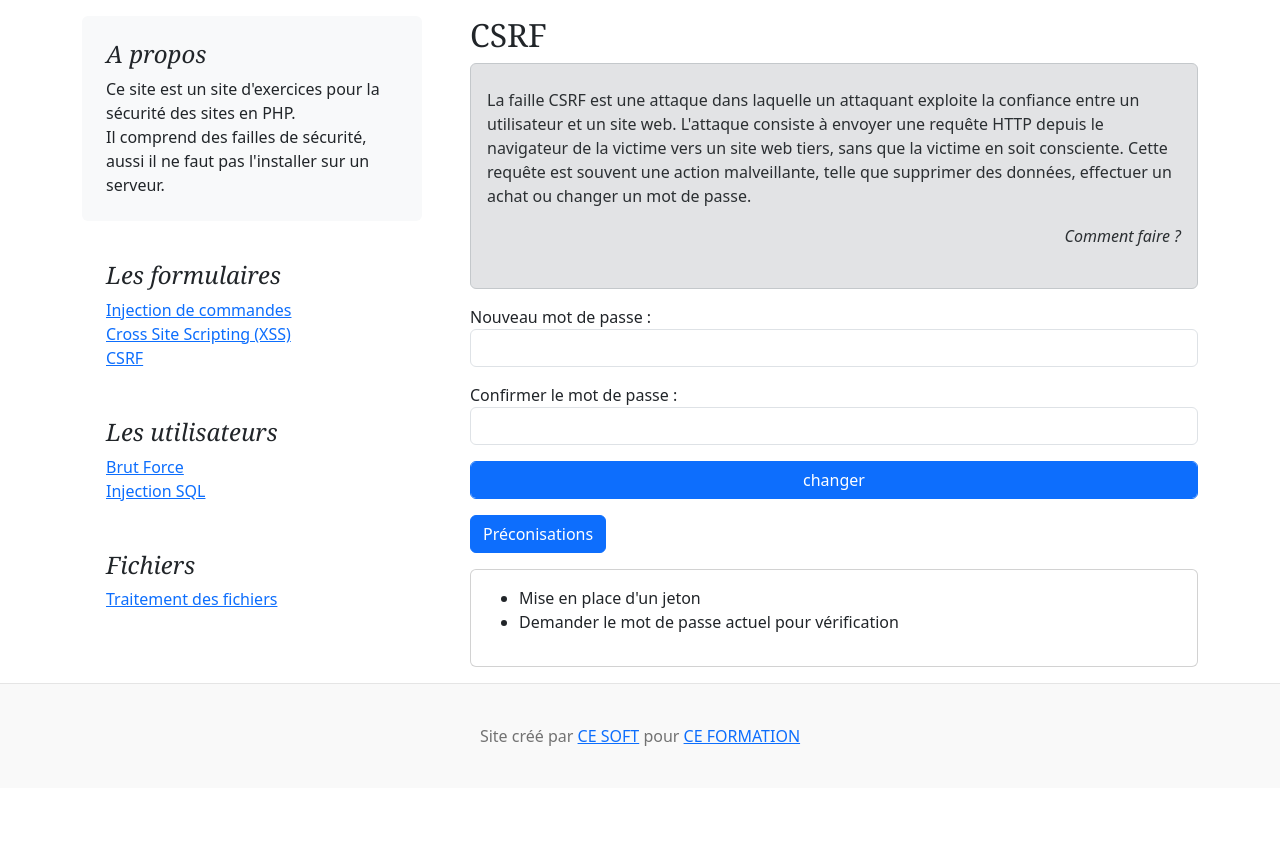
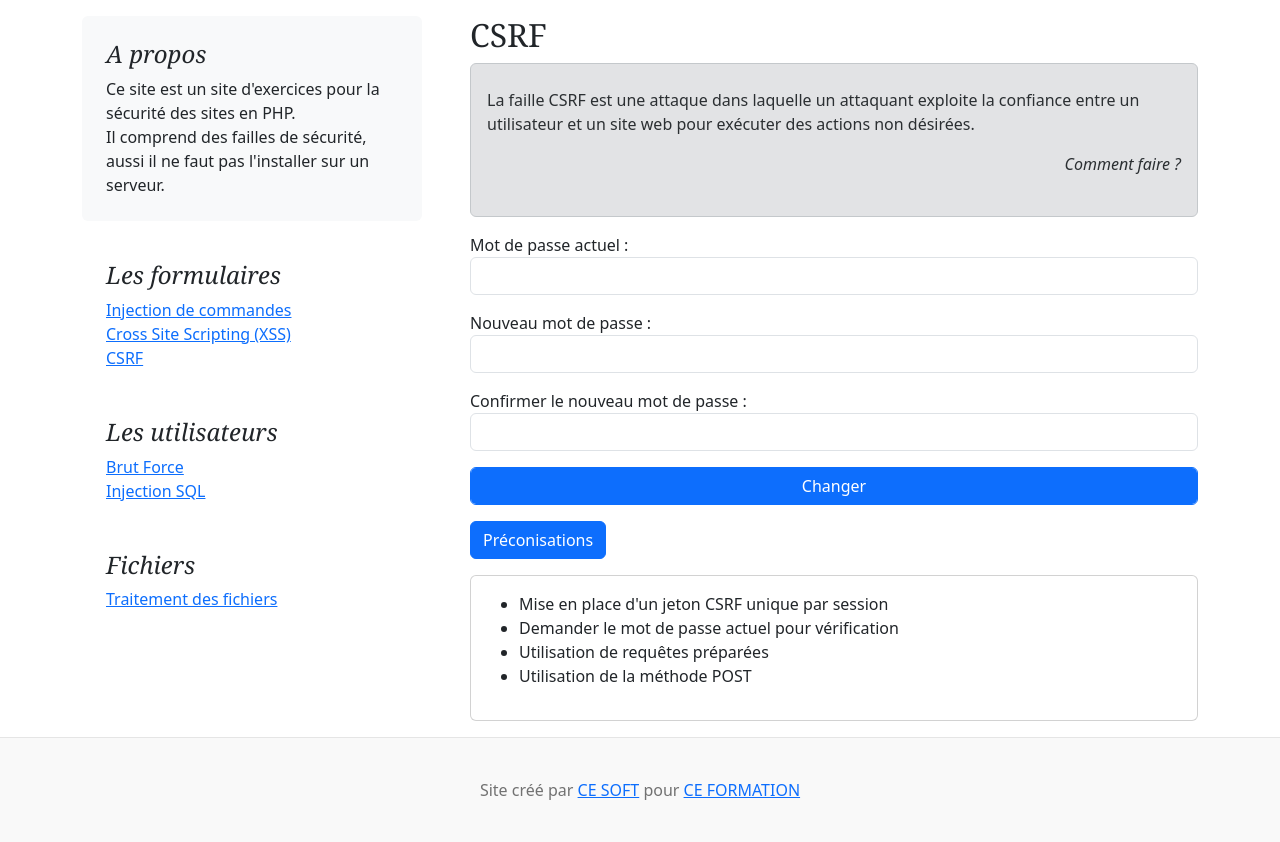
Before and after one commit to MikaRamparany/tp-securiser-application, a PHP site: page /index.php?page=csrf in a window 1280 px wide, after a click on "Préconisations". Shown: the part 90-932 px from the top of the page. Before the commit the page ends 836 px from the top, so only its background shows below. Run offline with PHP 8.4, Linux system fonts and the light colour scheme.

Commit message:
Mise en place des préconisations : Mise en place d'un jeton CSRF unique par session Demander le mot de passe actuel pour vérification Utilisation de requêtes préparées Utilisation de la méthode POST

```diff
--- a/pages/csrf.php
+++ b/pages/csrf.php
@@ -1,44 +1,82 @@
 <?php
-	$strPreco 	= "	<ul>
-						<li>Mise en place d'un jeton</li>
+$strPreco  = "
+    <ul>
+        <li>Mise en place d'un jeton CSRF unique par session</li>
         <li>Demander le mot de passe actuel pour vérification</li>
+        <li>Utilisation de requêtes préparées</li>
+        <li>Utilisation de la méthode POST</li>
     </ul>";
-	$strDesc	= "La faille CSRF est une attaque dans laquelle un attaquant exploite la confiance entre un utilisateur et un site web. L'attaque consiste à envoyer une requête HTTP depuis le navigateur de la victime vers un site web tiers, sans que la victime en soit consciente. Cette requête est souvent une action malveillante, telle que supprimer des données, effectuer un achat ou changer un mot de passe.";
-	$strTip		= "Changer les données dans l'url ou utiliser Burp Suite";
+$strDesc   = "La faille CSRF est une attaque dans laquelle un attaquant exploite la confiance entre un utilisateur et un site web pour exécuter des actions non désirées.";
+$strTip    = "Un jeton CSRF unique est généré pour chaque formulaire et vérifié à la soumission.";
+
+
+include("connect.php");
+
+// Traitement du formulaire
+if ($_SERVER['REQUEST_METHOD'] === 'POST') {
+    // Vérifie le jeton CSRF
+    if (!isset($_POST['csrf_token']) || $_POST['csrf_token'] !== ($_SESSION['csrf_token'] ?? '')) {
+        echo '<div class="alert alert-danger">Token CSRF invalide.</div>';
+    }
+    // Vérifie que tous les champs sont bien remplis
+    else if (empty($_POST['current_password']) || empty($_POST['password_new']) || empty($_POST['password_conf'])) {
+        echo '<div class="alert alert-danger">Tous les champs sont obligatoires.</div>';
+    }
+    // Vérifie que les nouveaux mdp correspondent lors du changement
+    else if ($_POST['password_new'] !== $_POST['password_conf']) {
+        echo '<div class="alert alert-danger">Les nouveaux mots de passe ne correspondent pas.</div>';
+    }
+
+    else {
+        // 1. Récupérer le mdp  actuel de l'utilisateur (ex: id=1)
+        $stmt = $db->prepare("SELECT password FROM users WHERE id = 1");
+        $stmt->execute();
+        $user = $stmt->fetch();
+
+        // 2. Vérifie le mdp actuel
+        if ($user && password_verify($_POST['current_password'], $user['password'])) {
+            // 3. Hacher le nouveau mdp
+            $newPasswordHash = password_hash($_POST['password_new'], PASSWORD_DEFAULT);
+
+            // 4. Mettre à jour le mdp
+            $updateStmt = $db->prepare("UPDATE users SET password = :password WHERE id = 1");
+            $updateStmt->bindParam(':password', $newPasswordHash);
+            $updateStmt->execute();
+
+            echo '<div class="alert alert-success">Mot de passe changé avec succès.</div>';
+        } else {
+            echo '<div class="alert alert-danger">Mot de passe actuel incorrect.</div>';
+        }
+    }
+}
+
+// Génére un jeton CSRF unique
+$_SESSION['csrf_token'] = bin2hex(random_bytes(32));
 ?>
-
 
 <div class="col-md-8">
     <h2>CSRF</h2>
-	<?php
-		include("_partial/desc.php");
-		include("connect.php");
-		if (isset($_GET['password_new'])){
-			if ($_GET['password_new'] == ''){
-				echo "Vous devez renseigner un mot de passe";
-			}else if ($_GET['password_new'] != $_GET['password_conf']){
-				echo "Le mot de passe et sa confirmation ne correspondent pas";
-			}else{
-				$db->exec("UPDATE users SET password = '".$_GET['password_new']."' WHERE id = 1");
-			}
-		}
-	?>
-	<form action="#" method="GET" >
-		<input type="hidden" name="page" value="csrf">
+    <?php include("_partial/desc.php"); ?>
+
+    <form action="#" method="POST">
+        <input type="hidden" name="csrf_token" value="<?php echo $_SESSION['csrf_token']; ?>">
+
+        <p>
+            <label>Mot de passe actuel :</label>
+            <input class="form-control" type="password" name="current_password" required>
+        </p>
         <p>
             <label>Nouveau mot de passe :</label>
-			<input class="form-control" type="password" name="password_new">
+            <input class="form-control" type="password" name="password_new" required>
         </p>
         <p>
-			<label>Confirmer le mot de passe :</label>
-			<input class="form-control" type="password" name="password_conf" >
+            <label>Confirmer le nouveau mot de passe :</label>
+            <input class="form-control" type="password" name="password_conf" required>
         </p>
         <p>
-			<input class="form-control btn btn-primary" type="submit" value="changer">
+            <input class="form-control btn btn-primary" type="submit" value="Changer">
         </p>
     </form>
 
-	<?php
-		include ("_partial/soluce.php");
-	?>
+    <?php include("_partial/soluce.php"); ?>
 </div>
```
Lines whose indentation alone changed are shown as unchanged.
